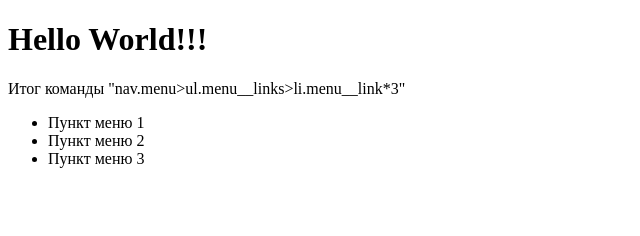
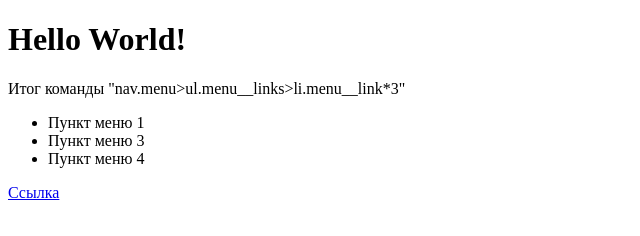
Before and after one commit to UserGitHub37/first-project, a plain HTML site: page index.html in a window 1280 px wide. Shown: the full height of the page, 0-640 px from the left. Drawn offline with Linux system fonts and the light colour scheme.

Commit message:
еще удалил и добавил элементы

```diff
--- a/index.html
+++ b/index.html
@@ -7,14 +7,15 @@
   <title>Document</title>
 </head>
 <body>
-  <h1 class="hello">Hello World!!!</h1>
+  <h1 class="hello">Hello World!</h1>
   <p>Итог команды "nav.menu>ul.menu__links>li.menu__link*3"</p>
   <nav class="menu">
     <ul class="menu__links">
       <li class="menu__link">Пункт меню 1</li>
-      <li class="menu__link">Пункт меню 2</li>
       <li class="menu__link">Пункт меню 3</li>
+      <li class="menu__link">Пункт меню 4</li>
     </ul>
   </nav>
+  <a href="#">Ссылка</a>
 </body>
 </html>
```
